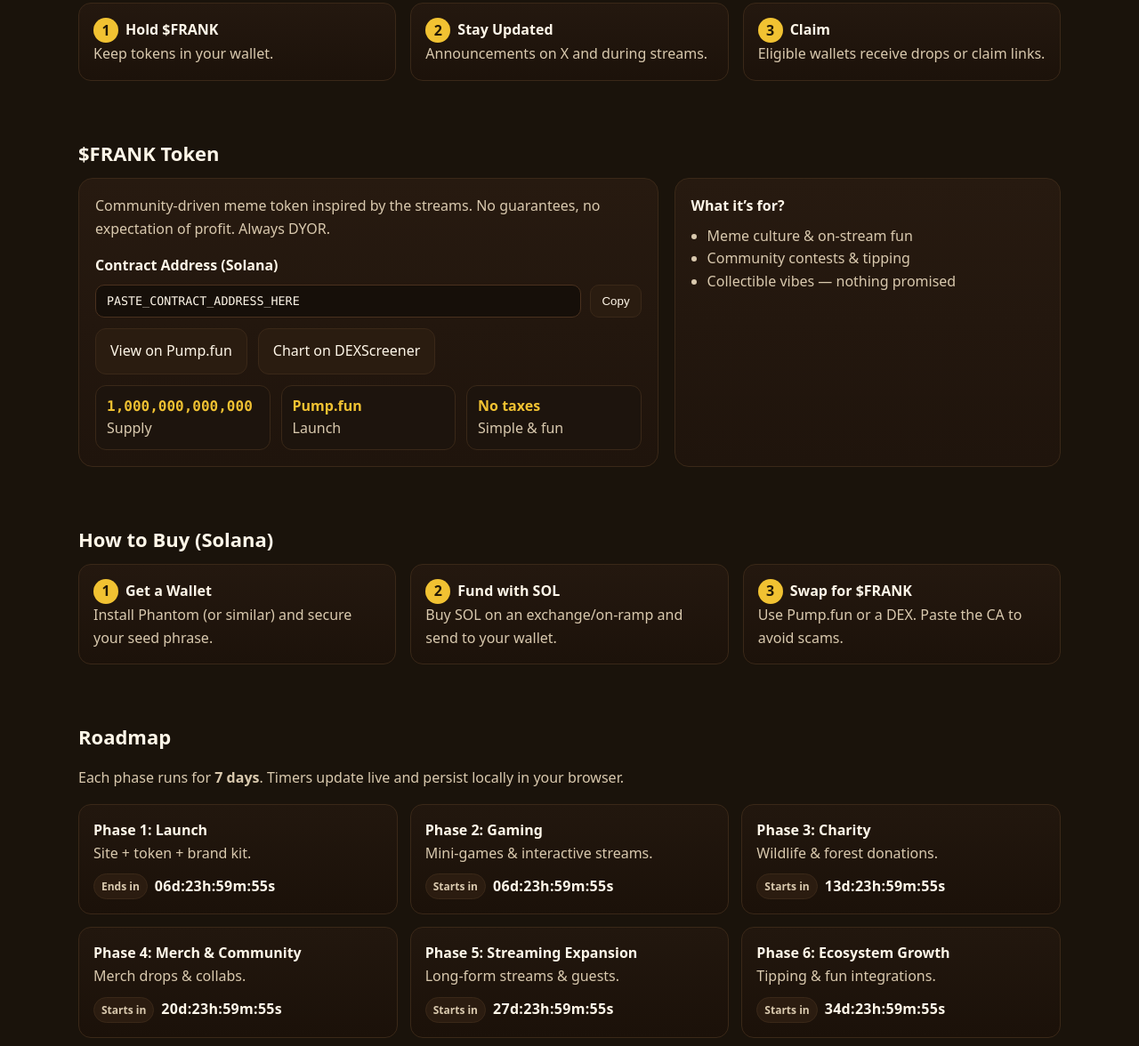
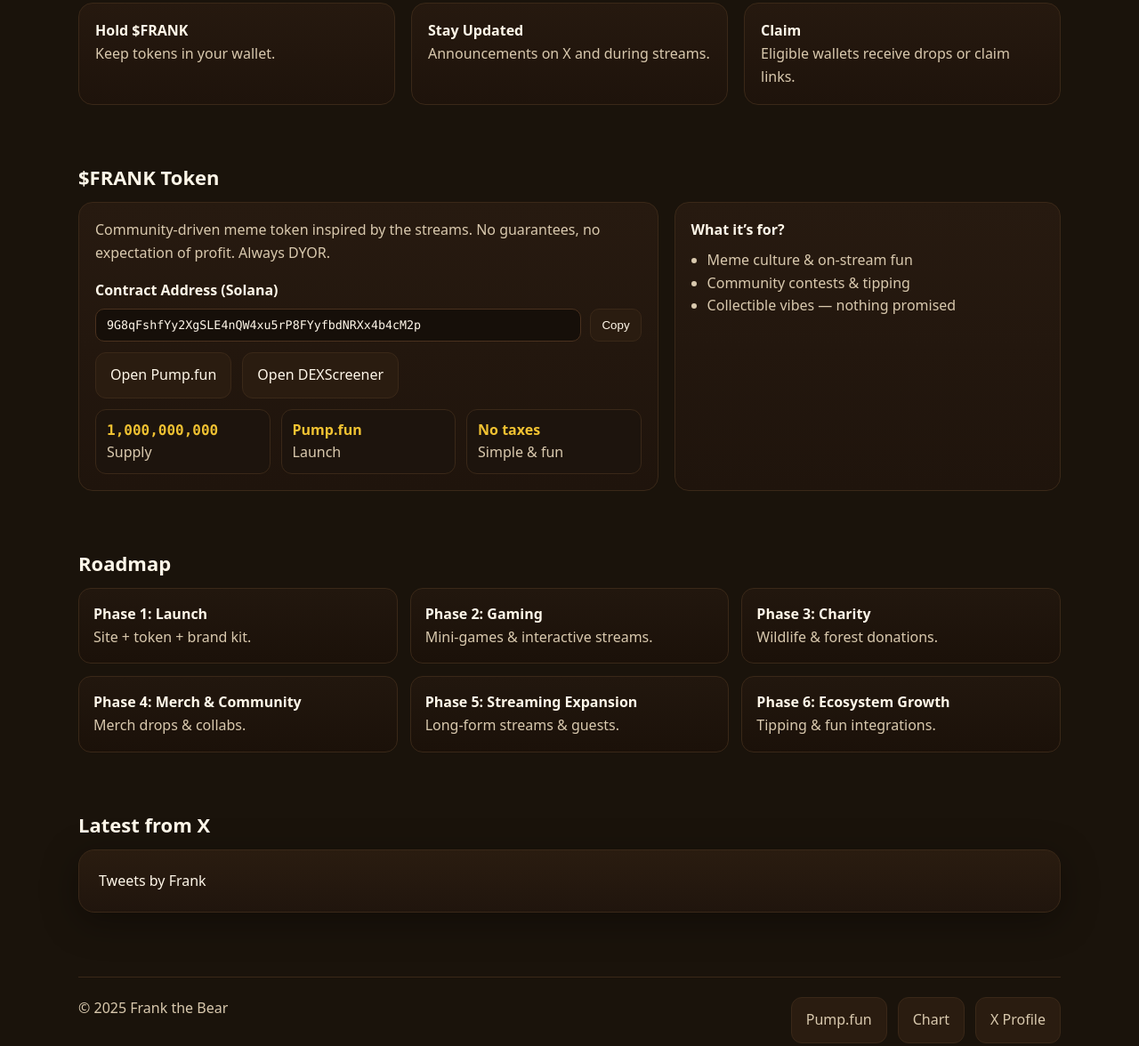
Before and after one commit to FrankTheBear-web/frank-the-bear, a plain HTML site: page index.html in a window 1280 px wide. Shown: the part 946-2122 px from the top of the page at 89% size. Drawn offline with Linux system fonts and the light colour scheme.

Commit message:
Update index.html

```diff
--- a/index.html
+++ b/index.html
@@ -7,10 +7,10 @@
   <meta name="description" content="Frank the Bear: the cozy bear streaming on Pump.fun with his own $FRANK token. Join the den, watch streams, and catch updates." />
 
   <!-- Favicon & Social -->
-  <link rel="icon" href="frank-logo.png?v=2" />
+  <link rel="icon" href="frank-logo.png?v=3" />
   <meta property="og:title" content="Frank the Bear — Official" />
   <meta property="og:description" content="Streaming bear on Pump.fun with the community-driven $FRANK token." />
-  <meta property="og:image" content="frank-og.png?v=2" />
+  <meta property="og:image" content="frank-og.png?v=3" />
   <meta property="og:type" content="website" />
   <meta name="twitter:card" content="summary_large_image" />
   <meta name="twitter:site" content="@bear_the_frank" />
@@ -18,7 +18,7 @@
   <style>
     :root{
       --bg:#1a130b; --card:#22170e; --soft:#2a1c10; --text:#fff7e9; --muted:#d9c9ae;
-      --accent:#f1c232; --accent2:#d9852b; --stroke:#3a2818; --ok:#2bd97f;
+      --accent:#f1c232; --accent2:#d9852b; --stroke:#3a2818;
     }
     *{box-sizing:border-box}
     html,body{margin:0;background:radial-gradient(1200px 600px at 10% -10%, #2b1d10 0%, var(--bg) 55%) no-repeat var(--bg);color:var(--text);font:16px/1.6 system-ui,-apple-system,Segoe UI,Roboto,Ubuntu,Arial}
@@ -67,18 +67,9 @@
     .stat{background:#1d140d;border:1px solid var(--stroke);border-radius:12px;padding:10px 12px}
     .stat .k{color:var(--accent);font-weight:700}
 
-    /* Steps */
-    .steps{display:grid;grid-template-columns:repeat(3,1fr);gap:16px}
-    .step{border:1px solid var(--stroke);background:linear-gradient(180deg,#24180f,#1c120a);border-radius:14px;padding:16px}
-    .num{display:inline-flex;width:28px;height:28px;border-radius:999px;align-items:center;justify-content:center;background:var(--accent);color:#241a06;font-weight:700;margin-right:8px}
-
     /* Roadmap */
     .roadmap{display:grid;grid-template-columns:repeat(3,1fr);gap:14px}
     .rm{background:linear-gradient(180deg,#22170e,#1b1109);border:1px solid var(--stroke);border-radius:14px;padding:16px}
-    .rm.complete{opacity:.72}
-    .timer{margin-top:10px;display:flex;align-items:center;gap:8px;font-weight:600}
-    .timer .label{display:inline-block;background:#2b1c10;border:1px solid var(--stroke);padding:4px 8px;border-radius:999px;color:var(--muted);font-size:12px}
-    .timer .t{font-variant-numeric:tabular-nums;letter-spacing:.3px}
 
     /* Feed */
     .feed{display:grid;grid-template-columns:1fr;gap:16px}
@@ -87,7 +78,7 @@
 
     @media(max-width:980px){
       .hero{grid-template-columns:1fr}
-      .panel,.steps,.token,.roadmap{grid-template-columns:1fr}
+      .panel,.token,.roadmap{grid-template-columns:1fr}
     }
   </style>
 </head>
@@ -95,7 +86,7 @@
   <div class="wrap">
     <!-- Header -->
     <header>
-      <img src="frank-logo.png?v=2" alt="Frank the Bear logo" />
+      <img src="frank-logo.png?v=3" alt="Frank the Bear logo" />
       <div class="brand">
         <h1>Frank the Bear</h1>
         <div class="handle">Official site · <a href="https://x.com/bear_the_frank" target="_blank" rel="noopener">@bear_the_frank</a></div>
@@ -109,9 +100,9 @@
         <h2 style="margin:0 0 8px">Welcome to the Den 🐻</h2>
         <p class="muted" style="margin:0 0 14px">I'm Frank — a friendly bear who streams, vibes, and experiments with on-chain fun. Follow the journey and learn more about the community-driven <strong>$FRANK</strong> token.</p>
         <div class="cta">
-          <a class="btn primary" href="https://x.com/bear_the_frank" target="_blank" rel="noopener">Follow on X</a>
-          <a class="btn accent" href="https://pump.fun/coin/9G8qFshfYy2XgSLE4nQW4xu5rP8FYyfbdNRXx4b4cM2p">View $FRANK</a>
-          <a class="btn" href="#https://pump.fun/coin/9G8qFshfYy2XgSLE4nQW4xu5rP8FYyfbdNRXx4b4cM2p">How to Buy</a>
+          <a class="btn primary" href="https://pump.fun/coin/9G8qFshfYy2XgSLE4nQW4xu5rP8FYyfbdNRXx4b4cM2p" target="_blank" rel="noopener">Trade on Pump.fun</a>
+          <a class="btn accent" href="#token">View $FRANK</a>
+          <a class="btn" href="https://dexscreener.com/solana/9G8qFshfYy2XgSLE4nQW4xu5rP8FYyfbdNRXx4b4cM2p" target="_blank" rel="noopener">Chart</a>
         </div>
 
         <div class="panel" style="margin-top:18px">
@@ -122,11 +113,11 @@
       </div>
 
       <div class="banner" aria-label="Banner image">
-        <img src="frank-og.png?v=2" alt="Frank the Bear banner" />
+        <img src="frank-og.png?v=3" alt="Frank the Bear banner" />
       </div>
     </section>
 
-    <!-- Giveaways (moved up) -->
+    <!-- Giveaways -->
     <section class="section" id="giveaways">
       <h3>Giveaways</h3>
       <p class="muted">We love rewarding the den! Weekly draws, stream surprises, and meme contest prizes.</p>
@@ -141,10 +132,10 @@
     <section class="section" id="airdrops">
       <h3>Airdrops</h3>
       <p class="muted">Occasional airdrops for $FRANK holders as a thank-you for being part of the den.</p>
-      <div class="steps" style="margin-top:12px">
-        <div class="step"><span class="num">1</span><strong>Hold $FRANK</strong><br><span class="muted">Keep tokens in your wallet.</span></div>
-        <div class="step"><span class="num">2</span><strong>Stay Updated</strong><br><span class="muted">Announcements on X and during streams.</span></div>
-        <div class="step"><span class="num">3</span><strong>Claim</strong><br><span class="muted">Eligible wallets receive drops or claim links.</span></div>
+      <div class="panel" style="margin-top:12px">
+        <div class="tile"><strong>Hold $FRANK</strong><br><span class="muted">Keep tokens in your wallet.</span></div>
+        <div class="tile"><strong>Stay Updated</strong><br><span class="muted">Announcements on X and during streams.</span></div>
+        <div class="tile"><strong>Claim</strong><br><span class="muted">Eligible wallets receive drops or claim links.</span></div>
       </div>
     </section>
 
@@ -154,21 +145,25 @@
       <div class="token" style="margin-top:10px">
         <div class="col">
           <p class="muted" style="margin-top:0">Community-driven meme token inspired by the streams. No guarantees, no expectation of profit. Always DYOR.</p>
+
           <strong>Contract Address (Solana)</strong>
           <div class="copy" style="margin-top:8px">
-            <input id="ca" class="mono" value="PASTE_CONTRACT_ADDRESS_HERE" readonly />
+            <input id="ca" class="mono" value="9G8qFshfYy2XgSLE4nQW4xu5rP8FYyfbdNRXx4b4cM2p" readonly />
             <button id="copyBtn" aria-label="Copy contract address">Copy</button>
           </div>
+
           <div class="cta" style="margin-top:12px">
-            <a class="btn" id="pumpLink" href="#" target="_blank" rel="noopener">View on Pump.fun</a>
-            <a class="btn" id="dexsLink" href="#" target="_blank" rel="noopener">Chart on DEXScreener</a>
+            <a class="btn" href="https://pump.fun/coin/9G8qFshfYy2XgSLE4nQW4xu5rP8FYyfbdNRXx4b4cM2p" target="_blank" rel="noopener">Open Pump.fun</a>
+            <a class="btn" href="https://dexscreener.com/solana/9G8qFshfYy2XgSLE4nQW4xu5rP8FYyfbdNRXx4b4cM2p" target="_blank" rel="noopener">Open DEXScreener</a>
           </div>
+
           <div class="stats">
-            <div class="stat"><div class="k mono">1,000,000,000,000</div><div class="muted">Supply</div></div>
+            <div class="stat"><div class="k mono">1,000,000,000</div><div class="muted">Supply</div></div>
             <div class="stat"><div class="k">Pump.fun</div><div class="muted">Launch</div></div>
             <div class="stat"><div class="k">No taxes</div><div class="muted">Simple & fun</div></div>
           </div>
         </div>
+
         <div class="col">
           <strong>What it’s for?</strong>
           <ul class="muted" style="padding-left:18px;margin-top:8px">
@@ -180,27 +175,16 @@
       </div>
     </section>
 
-    <!-- How to Buy -->
-    <section id="how-to-buy" class="section">
-      <h3>How to Buy (Solana)</h3>
-      <div class="steps" style="margin-top:8px">
-        <div class="step"><span class="num">1</span><strong>Get a Wallet</strong><br><span class="muted">Install Phantom (or similar) and secure your seed phrase.</span></div>
-        <div class="step"><span class="num">2</span><strong>Fund with SOL</strong><br><span class="muted">Buy SOL on an exchange/on-ramp and send to your wallet.</span></div>
-        <div class="step"><span class="num">3</span><strong>Swap for $FRANK</strong><br><span class="muted">Use Pump.fun or a DEX. Paste the CA to avoid scams.</span></div>
-      </div>
-    </section>
-
-    <!-- Roadmap -->
+    <!-- Roadmap (timers removed) -->
     <section class="section" id="roadmap">
       <h3>Roadmap</h3>
-      <p class="muted">Each phase runs for <strong>7 days</strong>. Timers update live and persist locally in your browser.</p>
       <div class="roadmap" style="margin-top:8px">
-        <div class="rm" data-phase="0"><strong>Phase 1: Launch</strong><br><span class="muted">Site + token + brand kit.</span><div class="timer"><span class="label">—</span><span class="t">--:--:--:--</span></div></div>
-        <div class="rm" data-phase="1"><strong>Phase 2: Gaming</strong><br><span class="muted">Mini-games & interactive streams.</span><div class="timer"><span class="label">—</span><span class="t">--:--:--:--</span></div></div>
-        <div class="rm" data-phase="2"><strong>Phase 3: Charity</strong><br><span class="muted">Wildlife & forest donations.</span><div class="timer"><span class="label">—</span><span class="t">--:--:--:--</span></div></div>
-        <div class="rm" data-phase="3"><strong>Phase 4: Merch & Community</strong><br><span class="muted">Merch drops & collabs.</span><div class="timer"><span class="label">—</span><span class="t">--:--:--:--</span></div></div>
-        <div class="rm" data-phase="4"><strong>Phase 5: Streaming Expansion</strong><br><span class="muted">Long-form streams & guests.</span><div class="timer"><span class="label">—</span><span class="t">--:--:--:--</span></div></div>
-        <div class="rm" data-phase="5"><strong>Phase 6: Ecosystem Growth</strong><br><span class="muted">Tipping & fun integrations.</span><div class="timer"><span class="label">—</span><span class="t">--:--:--:--</span></div></div>
+        <div class="rm"><strong>Phase 1: Launch</strong><br><span class="muted">Site + token + brand kit.</span></div>
+        <div class="rm"><strong>Phase 2: Gaming</strong><br><span class="muted">Mini-games & interactive streams.</span></div>
+        <div class="rm"><strong>Phase 3: Charity</strong><br><span class="muted">Wildlife & forest donations.</span></div>
+        <div class="rm"><strong>Phase 4: Merch & Community</strong><br><span class="muted">Merch drops & collabs.</span></div>
+        <div class="rm"><strong>Phase 5: Streaming Expansion</strong><br><span class="muted">Long-form streams & guests.</span></div>
+        <div class="rm"><strong>Phase 6: Ecosystem Growth</strong><br><span class="muted">Tipping & fun integrations.</span></div>
       </div>
     </section>
 
@@ -216,8 +200,9 @@
     <footer>
       <div>© <span id="y"></span> Frank the Bear</div>
       <div class="cta">
+        <a class="btn" href="https://pump.fun/coin/9G8qFshfYy2XgSLE4nQW4xu5rP8FYyfbdNRXx4b4cM2p" target="_blank" rel="noopener">Pump.fun</a>
+        <a class="btn" href="https://dexscreener.com/solana/9G8qFshfYy2XgSLE4nQW4xu5rP8FYyfbdNRXx4b4cM2p" target="_blank" rel="noopener">Chart</a>
         <a class="btn" href="https://x.com/bear_the_frank" target="_blank" rel="noopener">X Profile</a>
-        <a class="btn" href="#token">$FRANK Details</a>
       </div>
     </footer>
   </div>
@@ -226,64 +211,22 @@
   <script async src="https://platform.twitter.com/widgets.js" charset="utf-8"></script>
 
   <script>
-    // ===== CONFIG =====
-    const CONTRACT_ADDRESS = "PASTE_CONTRACT_ADDRESS_HERE"; // e.g. 5cY...abc
-    const STORAGE_KEY = 'frank_roadmap_start_v1';
-    const PHASE_MS = 7 * 24 * 60 * 60 * 1000;
-
+    // Copy CA
     document.addEventListener('DOMContentLoaded', () => {
-      // Year
       const y = document.getElementById('y');
       if (y) y.textContent = new Date().getFullYear();
 
-      // Token links
-      const pumpLink = document.getElementById('pumpLink');
-      const dexsLink = document.getElementById('dexsLink');
-      const caInput  = document.getElementById('ca');
-      if (caInput) caInput.value = CONTRACT_ADDRESS;
-      if (pumpLink) pumpLink.href = CONTRACT_ADDRESS === 'PASTE_CONTRACT_ADDRESS_HERE' ? '#' : `https://pump.fun/coin/${CONTRACT_ADDRESS}`;
-      if (dexsLink) dexsLink.href = CONTRACT_ADDRESS === 'PASTE_CONTRACT_ADDRESS_HERE' ? '#' : `https://dexscreener.com/solana/${CONTRACT_ADDRESS}`;
-
+      const caInput = document.getElementById('ca');
       const copyBtn = document.getElementById('copyBtn');
       if (copyBtn && caInput) {
         copyBtn.addEventListener('click', () => {
           caInput.select(); caInput.setSelectionRange(0, 99999);
           document.execCommand('copy');
-          const original = caInput.value;
+          const orig = caInput.value;
           caInput.value = 'Copied!';
-          setTimeout(()=>{ caInput.value = original; }, 800);
+          setTimeout(()=>{ caInput.value = orig; }, 800);
         });
       }
-
-      // Timers
-      function getBaseStart(){ let v = localStorage.getItem(STORAGE_KEY); if(!v){ v = Date.now().toString(); localStorage.setItem(STORAGE_KEY, v);} return parseInt(v,10); }
-      function formatLeft(ms){ if(ms<0) ms=0; const d=Math.floor(ms/86400000); ms%=86400000; const h=Math.floor(ms/3600000); ms%=3600000; const m=Math.floor(ms/60000); ms%=60000; const s=Math.floor(ms/1000); const pad=n=>String(n).padStart(2,'0'); return `${pad(d)}d:${pad(h)}h:${pad(m)}m:${pad(s)}s`; }
-      function refreshTimers(){
-        const base = getBaseStart();
-        document.querySelectorAll('.rm').forEach(card=>{
-          const i = parseInt(card.getAttribute('data-phase'),10) || 0;
-          const start = base + i*PHASE_MS;
-          const end   = start + PHASE_MS;
-          const now   = Date.now();
-          const label = card.querySelector('.timer .label');
-          const t     = card.querySelector('.timer .t');
-          if(!label || !t) return;
-          card.classList.remove('complete');
-          if(now < start){ label.textContent = 'Starts in'; t.textContent = formatLeft(start - now); }
-          else if(now < end){ label.textContent = 'Ends in'; t.textContent = formatLeft(end - now); }
-          else { label.textContent = 'Completed'; t.textContent = '00d:00h:00m:00s'; card.classList.add('complete'); }
-        });
-      }
-      setInterval(refreshTimers, 1000);
-      refreshTimers();
-
-      const resetBtn = document.getElementById('resetTimers');
-      if (resetBtn) resetBtn.addEventListener('click', ()=>{ localStorage.setItem(STORAGE_KEY, Date.now().toString()); refreshTimers(); });
-
-      // Quick DOM sanity tests (console)
-      console.assert(document.querySelectorAll('.rm').length === 6, 'There should be 6 roadmap phases');
-      console.assert(document.querySelector('.rm .timer .label'), 'Timer label exists');
-      console.assert(document.querySelector('.rm .timer .t'), 'Timer value exists');
     });
   </script>
 </body>
```
